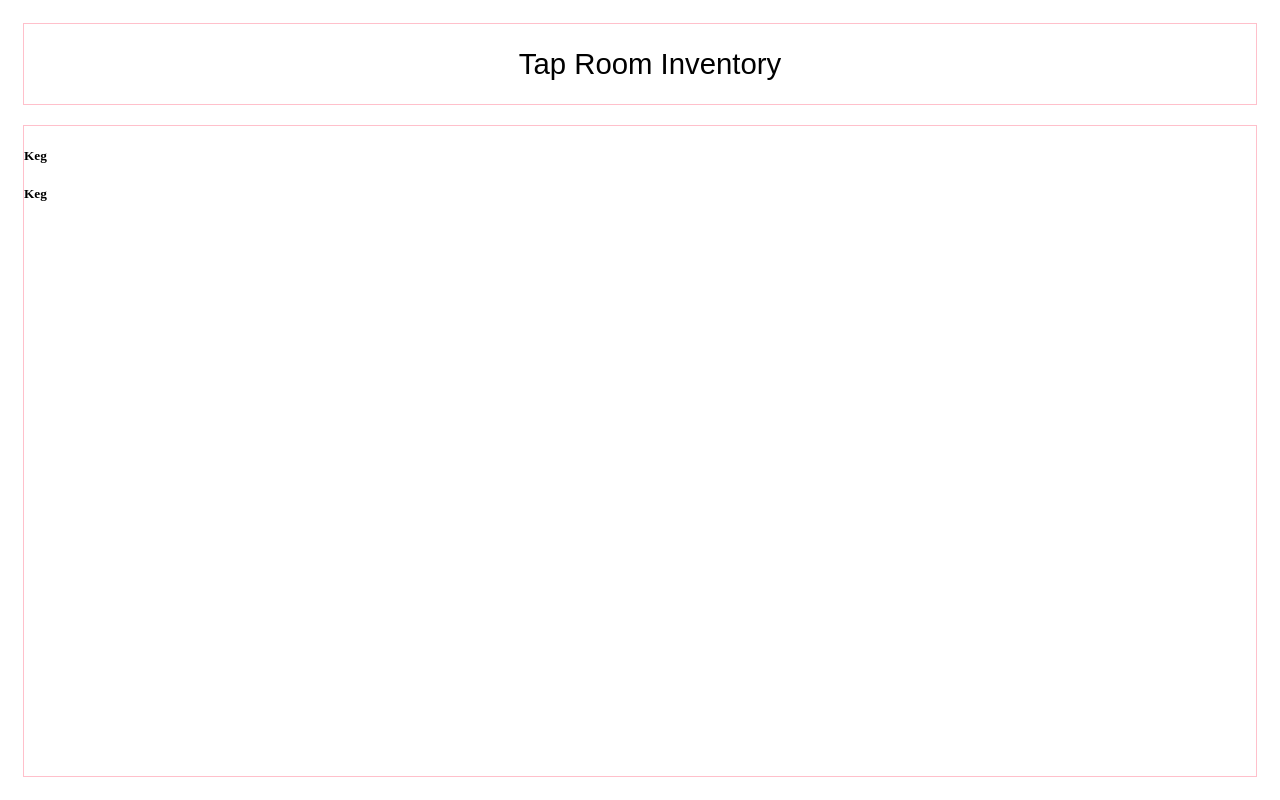
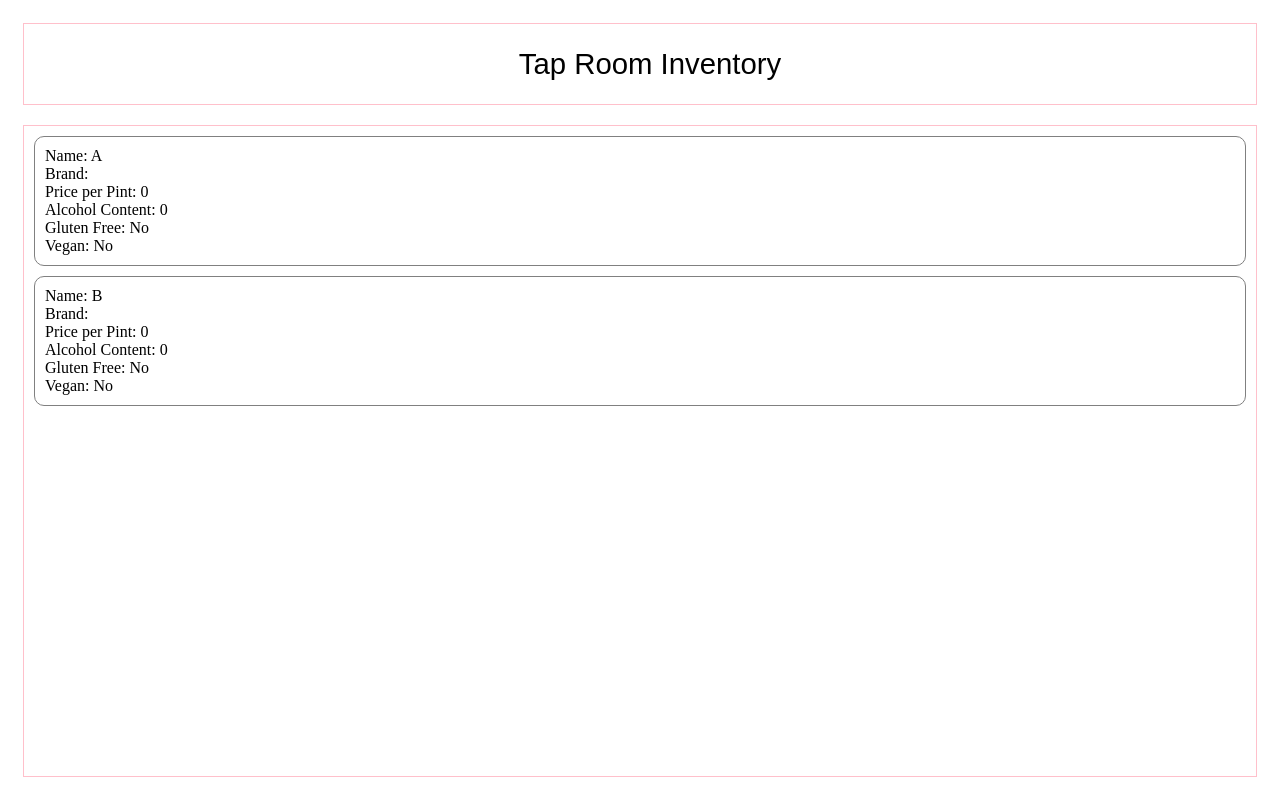
Before and after one commit to kentpmckinney/epi-tap-room, a React (Create React App) app: page / in a window 1280 px wide. Built offline with nearby package versions, Linux system fonts and the light colour scheme.

Commit message:
show list of kegs with details

```diff
--- a/public/index.html
+++ b/public/index.html
@@ -1,7 +1,13 @@
 <!DOCTYPE html>
 <html lang="en">
-  <head>
-    <title>Keg Inventory</title>
-  </head>
-  <body id='root'></body>
+
+<head>
+  <title>Keg Inventory</title>
+</head>
+
+<body>
+  <noscript>You need to enable JavaScript to run this app.</noscript>
+  <div id="root"></div>
+</body>
+
 </html>
--- a/src/components/Keg/Keg.jsx
+++ b/src/components/Keg/Keg.jsx
@@ -1,10 +1,10 @@
 import React from 'react';
 import './Keg.scss';
 
-const Keg = () => {
+const Keg = props => {
   return (
     <div className="Keg">
-      <h5>Keg</h5>
+      {props.children}
     </div>
   );
 }
--- a/src/components/Keg/Keg.scss
+++ b/src/components/Keg/Keg.scss
@@ -0,0 +1,7 @@
+.Keg {
+  border: 1px solid gray;
+  border-radius: 10px;
+  margin: 10px;
+  width: auto;
+  padding: 10px;
+}
--- a/src/components/KegList/KegList.jsx
+++ b/src/components/KegList/KegList.jsx
@@ -3,13 +3,37 @@ import Keg from '../Keg/Keg';
 import data from '../../data.json';
 import './KegList.scss';
 
-const KegList = () => {
-  console.log(data)
-  return (
-    <div className="KegList">
-      {data.kegs.map(keg => <Keg />)}
-    </div>
-  );
+class KegList extends React.Component {
+  constructor(props) {
+    super(props);
+    this.state = {
+      kegs: data.kegs
+    };
+  }
+
+  render() {
+
+    let ui = [];
+    for (let i = 0; i < this.state.kegs.length; i++) {
+      ui.push(
+        <Keg>
+          <div><span>Name: </span><span>{this.state.kegs[i].name}</span></div>
+          <div><span>Brand: </span><span>{this.state.kegs[i].brand}</span></div>
+          <div><span>Price per Pint: </span><span>{this.state.kegs[i].pricePerPint}</span></div>
+          <div><span>Alcohol Content: </span><span>{this.state.kegs[i].alcoholContent}</span></div>
+          <div><span>Gluten Free: </span><span>{this.state.kegs[i].isGlutenFree ? 'Yes' : 'No'}</span></div>
+          <div><span>Vegan: </span><span>{this.state.kegs[i].isVegan ? 'Yes' : 'No'}</span></div>
+        </Keg>
+      )
+    }
+    console.log(ui)
+    return (
+      < div className="KegList" >
+        {ui}
+      </div >
+    );
+  }
+
 }
 
 export default KegList;
--- a/src/data.json
+++ b/src/data.json
@@ -4,7 +4,7 @@
       "name": "A",
       "brand": "",
       "pricePerPint": 0.00,
-      "alcoholContentPerPint": 0.00,
+      "alcoholContent": 0.00,
       "isGlutenFree": false,
       "isVegan": false
     },
@@ -12,7 +12,7 @@
       "name": "B",
       "brand": "",
       "pricePerPint": 0.00,
-      "alcoholContentPerPint": 0.00,
+      "alcoholContent": 0.00,
       "isGlutenFree": false,
       "isVegan": false
     }
```
Also changed, not shown: 1 other file (tests, documents, lock files or other folders).
